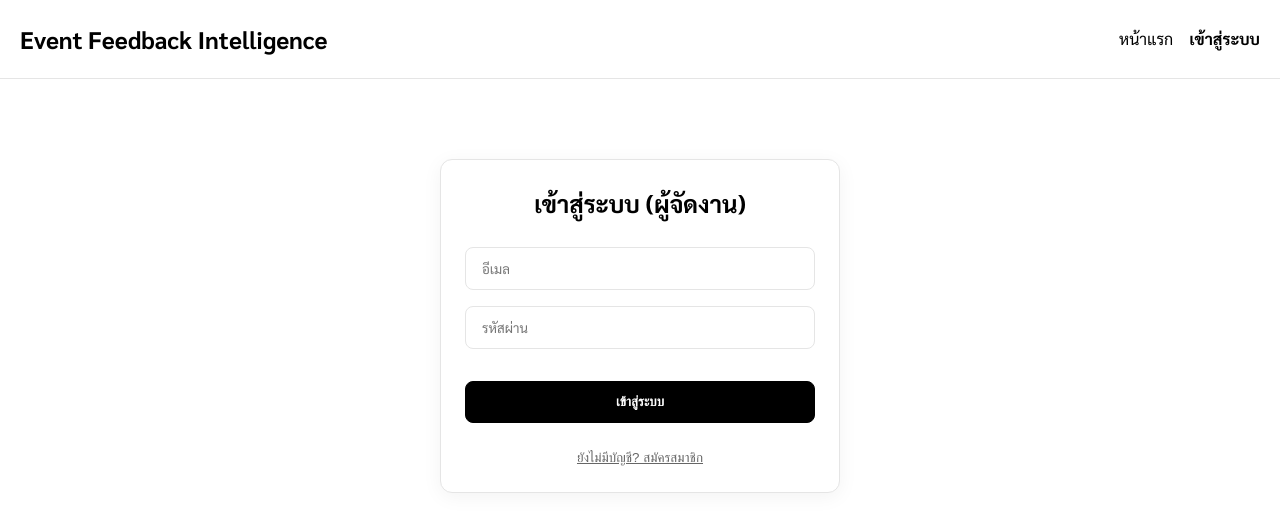
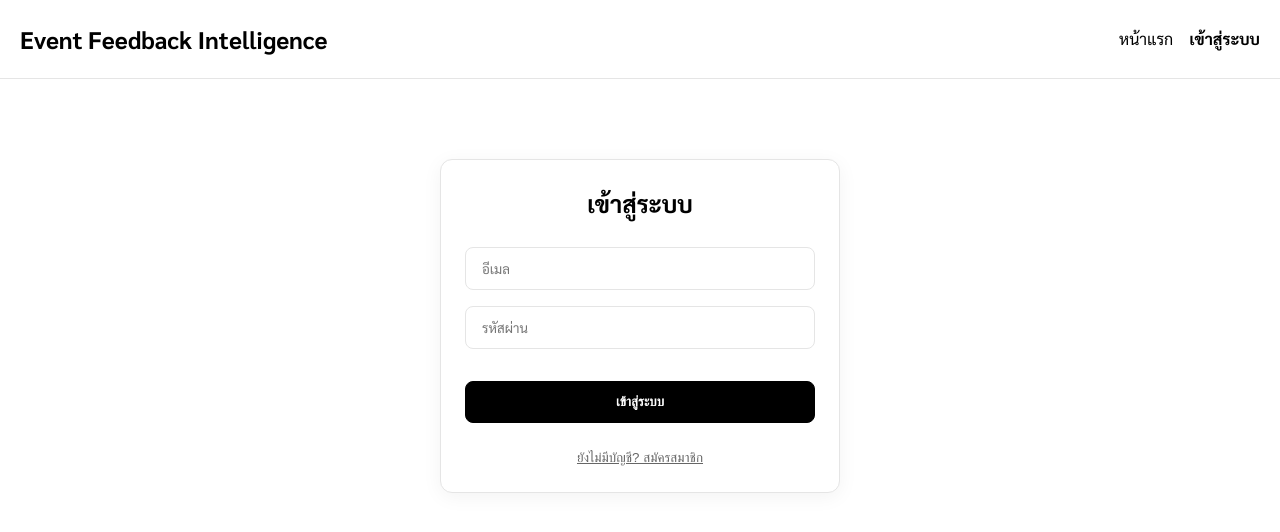
Before and after one commit to Natakorn-khawyai/Event-Feedback-Intelligence, a Next.js app: page /auth in a window 1280 px wide. Shown: the top 532 px of the page. Built offline with nearby package versions, Linux system fonts and the light colour scheme; no server answers.

Commit message:
Update auth page toggle text

```diff
--- a/src/app/auth/page.tsx
+++ b/src/app/auth/page.tsx
@@ -22,7 +22,7 @@ export default function AuthPage() {
   return (
     <div style={{ maxWidth: '400px', margin: '40px auto' }} className="glass-card">
       <h2 style={{ textAlign: 'center', marginBottom: '24px' }}>
-        {isLogin ? 'เข้าสู่ระบบ (ผู้จัดงาน)' : 'สมัครสมาชิก'}
+        {isLogin ? 'เข้าสู่ระบบ' : 'สมัครสมาชิก'}
       </h2>
 
       {error && (
```
